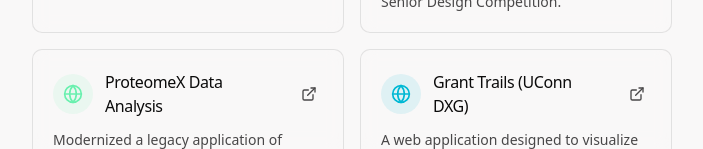
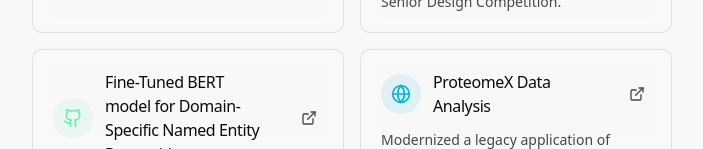
Before and after one commit to QuincyMillerDev/quincyrm-portfolio, a Nuxt app: page / in a window 1280 px wide. Shown: the part 651-800 px from the top of the page, without its empty margins (288-991 px from the left). Built offline with nearby package versions, Linux system fonts and the light colour scheme.

Commit message:
Add new project entry for Fine-Tuned BERT model in index.vue
- Introduced a new project showcasing the fine-tuning of a BERT model for domain-specific named entity recognition, highlighting its F1 score achievement and providing a relevant chat suggestion for user engagement.

```diff
--- a/pages/index.vue
+++ b/pages/index.vue
@@ -35,6 +35,12 @@ const projects: Project[] = [
     description: 'Developed a multi-modal patient onboarding chatbot and a RAG system for medical professionals for Bastion Health, winning 3rd place in UConn\'s Senior Design Competition.',
     link: 'https://github.com/QuincyMillerDev/Multimodal-Care-Coordinator',
     chatSuggestion: 'What was the purpose of the Multimodal Care Coordinator project?'
+  },
+  {
+    title: 'Fine-Tuned BERT model for Domain-Specific Named Entity Recognition',
+    description: 'Achieving 94.47% F1 Score Through Advanced BERT Fine-Tuning for Movie Domain Entity Extraction',
+    link: 'https://github.com/QuincyMillerDev/BERT-NLP',
+    chatSuggestion: 'Explain the high-level approach of the fine-tuning of the BERT model in Quincy\'s project.'
   },
   {
     title: 'ProteomeX Data Analysis',
```
Also changed, not shown: 1 other file (tests, documents, lock files or other folders).
